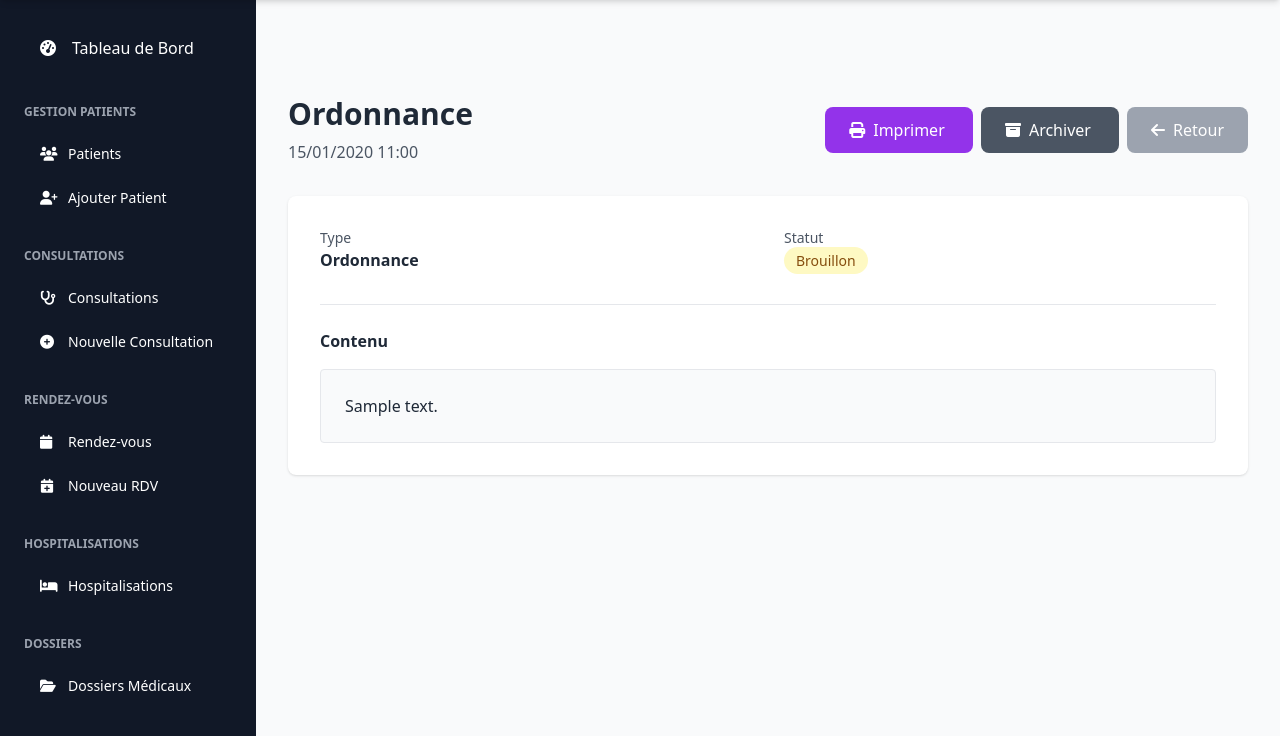
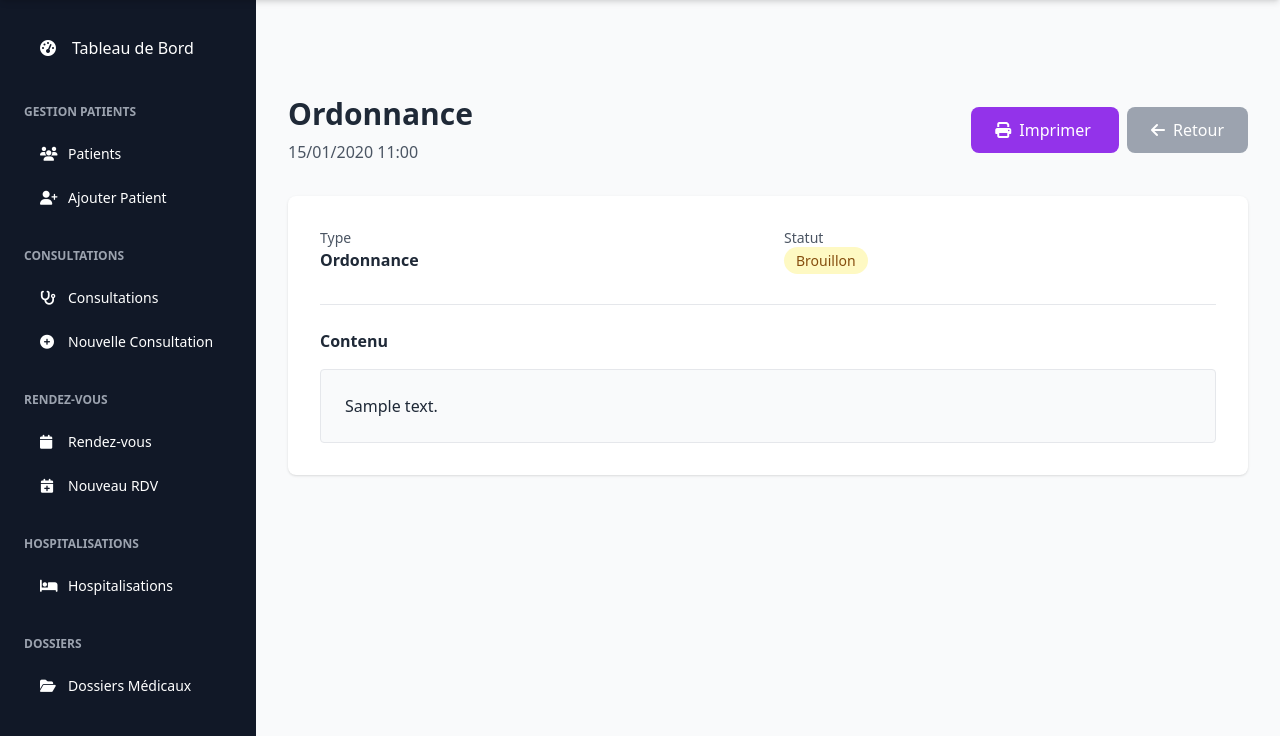
Before and after one commit to isaackayembe/saint_joseph, a Django app: page /formulaires/1/ in a window 1280 px wide. Shown: the part 64-800 px from the top of the page. Run offline with Django 5.2, Linux system fonts and the light colour scheme; a user stored in the database is signed in; tables that the repository leaves empty hold one stand-in row (values such as "Sample post"); some libraries are stand-ins or nearby versions.

Commit message:
Fix: corrections profil droit 2th

```diff
--- a/saint_joseph/templates/saint_joseph/formulaires/detail.html
+++ b/saint_joseph/templates/saint_joseph/formulaires/detail.html
@@ -11,11 +11,6 @@
             <a href="{% url 'saint_joseph:formulaire_print' formulaire.id %}" class="bg-purple-600 hover:bg-purple-700 text-white px-6 py-3 rounded-lg transition">
                 <i class="fas fa-print mr-2"></i>Imprimer
             </a>
-            {% if formulaire.statut != 'archive' %}
-            <a href="{% url 'saint_joseph:formulaire_archive' formulaire.id %}" class="bg-gray-600 hover:bg-gray-700 text-white px-6 py-3 rounded-lg transition">
-                <i class="fas fa-archive mr-2"></i>Archiver
-            </a>
-            {% endif %}
             <a href="javascript:history.back()" class="bg-gray-400 hover:bg-gray-500 text-white px-6 py-3 rounded-lg transition">
                 <i class="fas fa-arrow-left mr-2"></i>Retour
             </a>
```
